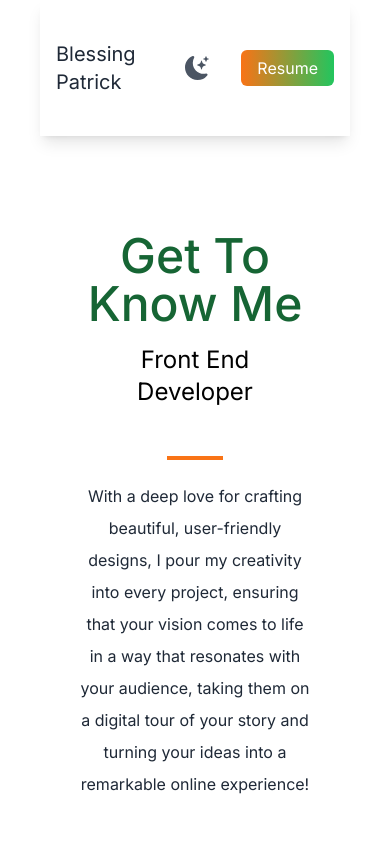
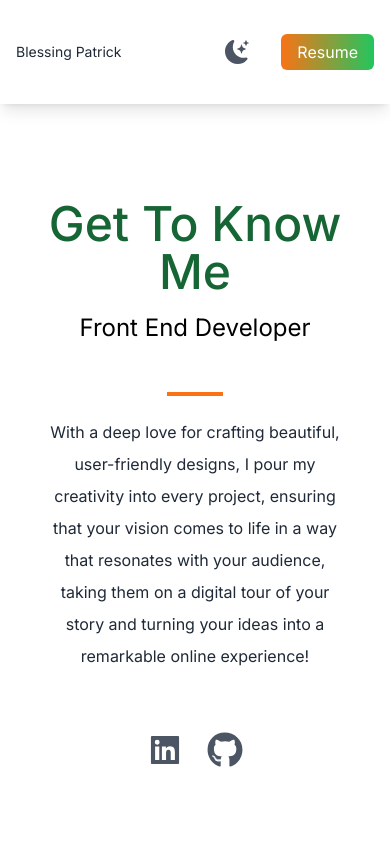
Before and after one commit to Bless-Pat/my-digital-resume, a Next.js app: page / in a window 390 px wide. Shown: the top 844 px of the page. Built offline with nearby package versions, Linux system fonts and the light colour scheme.

Commit message:
second-commit

```diff
--- a/src/app/page.js
+++ b/src/app/page.js
@@ -41,15 +41,16 @@ export default function Home() {
         <link rel="icon" href="/favicon.ico" />
       </Head>
 
-      <main className="bg-white px-10 md:px-20 lg:px-40 dark:bg-gray-950">
+      <main className="bg-white px-0 md:px-20 lg:px-40 dark:bg-gray-950">
         {/* Navigation Bar */}
         <section className="min-h-screen">
           {/* <nav className="w-full py-10 mb-12 bg-gradient-to-r from-green-200 via-orange-300 to-yellow-200 shadow-md"> */}
           <nav className="py-10 mb-12 shadow-lg">
             <div className="flex justify-between items-center px-4 sm:px-8">
-              <h1 className="text-xl text-gray-800 font-poppins dark:text-white">
+              <h1 className="text-sm sm:text-xl text-gray-800 font-poppins dark:text-white">
                 Blessing Patrick
               </h1>
+
               <ul className="flex items-center">
                 <li>
                   <BsFillMoonStarsFill
@@ -101,10 +102,7 @@ export default function Home() {
           </div>
 
           {/* 3D Image of Blessing */}
-          <div
-            className="relative bg-gradient-to-b from-teal-500 mx-auto rounded-full w-80 h-80 mt-20
-          overflow-hidden md:h-96 md:w-96"
-          >
+          <div className="relative bg-gradient-to-b from-teal-500 mx-auto rounded-full w-80 h-80 mt-20 overflow-hidden md:h-96 md:w-96">
             <Image src={Bee} layout="fill" objectFit="cover" />
           </div>
         </section>
```
